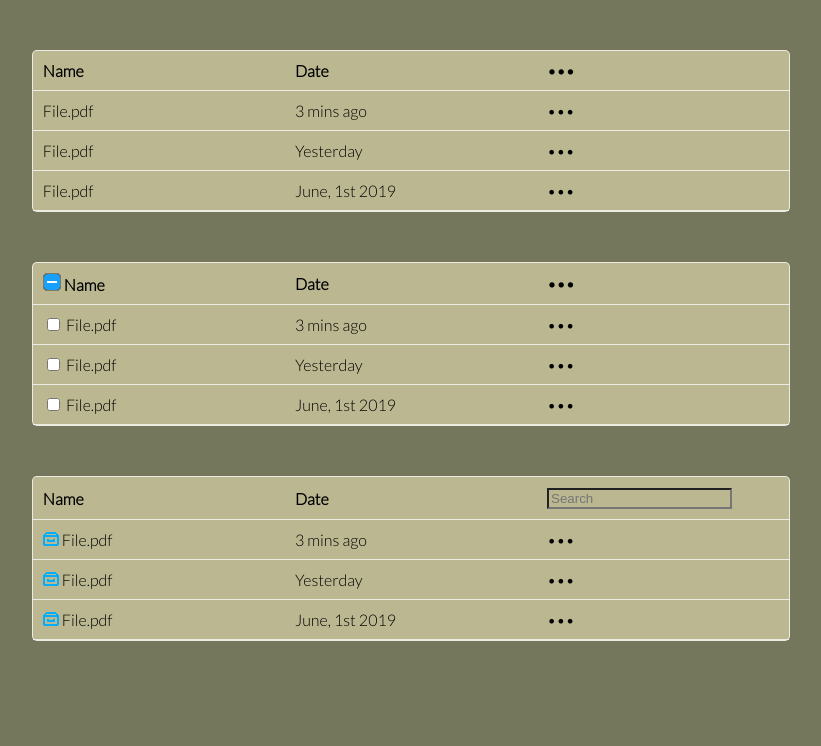
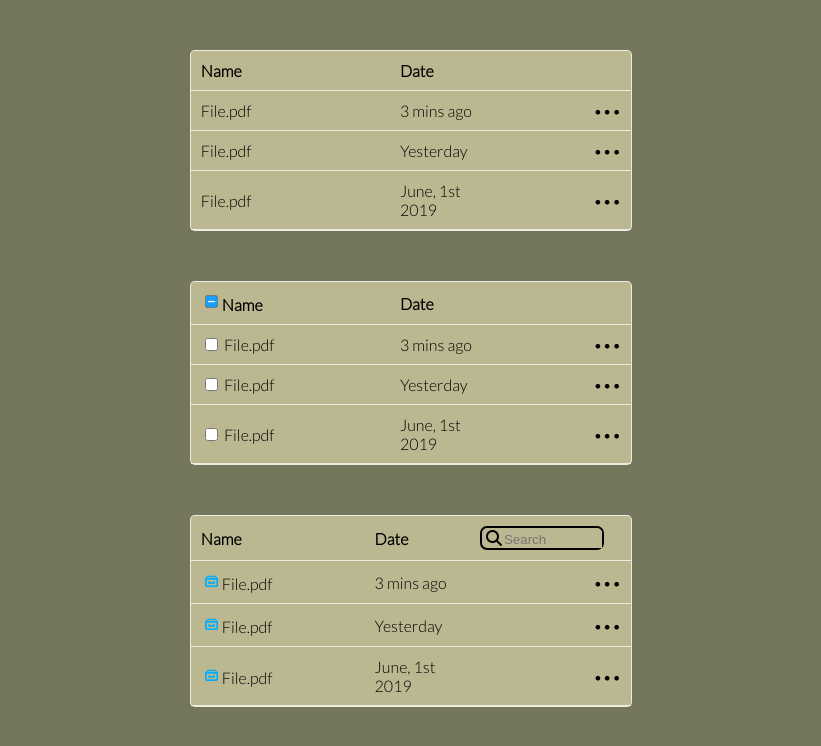
Before and after one commit to yArGit/HW3, a plain HTML site: page index.html in a window 1280 px wide. Shown: the whole page, without its empty margins (229-1050 px from the left). Drawn offline with Linux system fonts and the light colour scheme.

Commit message:
Lupa+;replased area;Name\-;</html>+;

```diff
--- a/index.html
+++ b/index.html
@@ -4,6 +4,7 @@
     <meta charset="UTF-8">
     <meta name="viewport" content="width=device-width, user-scalable=no, initial-scale=1.0, maximum-scale=1.0, minimum-scale=1.0">
     <link rel="stylesheet" href="style.css">
+    <script src="https://use.fontawesome.com/0438b6f729.js"></script>
     </head>
 <body>
     <main>
@@ -12,25 +13,25 @@
                 <thead>
                     <tr>
                         <th>Name</th>
-                        <th>Date</th>
-                        <th>•••</th>
+                        <th class="mid-td">Date</th>
+                        <th class="right-td"></th>
                     </tr>
                 </thead>
                 <tbody>
                     <tr>
                         <td>File.pdf</td>
-                        <td>3 mins ago</td>
-                        <td>•••</td>
+                        <td class="mid-td">3 mins ago</td>
+                        <td class="right-td">•••</td>
                     </tr>
                     <tr>
                         <td>File.pdf</td>
-                        <td>Yesterday</td>
-                        <td>•••</td>
+                        <td class="mid-td">Yesterday</td>
+                        <td class="right-td">•••</td>
                     </tr>
                     <tr>
                         <td>File.pdf</td>
-                        <td>June, 1st 2019</td>
-                        <td>•••</td>
+                        <td class="mid-td">June, 1st 2019</td>
+                        <td class="right-td">•••</td>
                     </tr>
                 </tbody>
             </table>
@@ -39,26 +40,26 @@
             <table>
                 <thead>
                     <tr>
-                        <th><img src="img/2.png">Name</th>
-                        <th>Date</th>
-                        <th>•••</th>
+                        <th><img src="img/2.png" alt="minus">Name</th>
+                        <th class="mid-td">Date</th>
+                        <th class="right-td"></th>
                     </tr>
                 </thead>
                 <tbody>
                     <tr>
-                        <td><input type="checkbox" id="name" name="name" value="file"> <label for="File">File.pdf</label></td>
-                        <td>3 mins ago</td>
-                        <td>•••</td>
+                        <td><input type="checkbox" id="name1" name="name1" value="file"> <label for="File">File.pdf</label></td>
+                        <td class="mid-td">3 mins ago</td>
+                        <td class="right-td">•••</td>
                     </tr>
                     <tr>
-                        <td><input type="checkbox" id="name" name="name" value="file"> <label for="File">File.pdf</label></td>
-                        <td>Yesterday</td>
-                        <td>•••</td>
+                        <td><input type="checkbox" id="name2" name="name2" value="file"> <label for="File">File.pdf</label></td>
+                        <td class="mid-td">Yesterday</td>
+                        <td class="right-td">•••</td>
                     </tr>
                     <tr>
-                        <td><input type="checkbox" id="name" name="name" value="file"> <label for="File">File.pdf</label></td>
-                        <td>June, 1st 2019</td>
-                        <td>•••</td>
+                        <td><input type="checkbox" id="name3" name="name3" value="file"> <label for="File">File.pdf</label></td>
+                        <td class="mid-td">June, 1st 2019</td>
+                        <td class="right-td">•••</td>
                     </tr>
                 </tbody>
             </table>
@@ -68,28 +69,29 @@
                 <thead>
                     <tr>
                         <th>Name</th>
-                        <th>Date</th>
-                        <th><input class="search" type="search" placeholder="Search"></th>
+                        <th class="mid-td">Date</th>
+                        <th class="right-td"><div class="search-place"><i class="fa fa-search" aria-hidden="true"></i><input class="search" type="search" placeholder="Search"></div></th>
                     </tr>
                 </thead>
                 <tbody>
                     <tr>
-                        <td><img src="img/1.ico">File.pdf</td>
-                        <td>3 mins ago</td>
-                        <td>•••</td>
+                        <td><img src="img/1.ico" alt="box">File.pdf</td>
+                        <td class="mid-td">3 mins ago</td>
+                        <td class="right-td">•••</td>
                     </tr>
                     <tr>
-                        <td><img src="img/1.ico">File.pdf</td>
-                        <td>Yesterday</td>
-                        <td>•••</td>
+                        <td><img src="img/1.ico" alt="box">File.pdf</td>
+                        <td class="mid-td">Yesterday</td>
+                        <td class="right-td">•••</td>
                     </tr>
                     <tr>
-                        <td><img src="img/1.ico">File.pdf</td>
-                        <td>June, 1st 2019</td>
-                        <td>•••</td>
+                        <td><img src="img/1.ico" alt="box">File.pdf</td>
+                        <td class="mid-td">June, 1st 2019</td>
+                        <td class="right-td">•••</td>
                     </tr>
                 </tbody>
             </table>
         </div>
             </main>
 </body>
+</html>
--- a/style.css
+++ b/style.css
@@ -13,7 +13,7 @@ body {
 table {
     position: relative;
     margin:auto;
-    width: 60%;
+    width: 35%;
     border: 1px solid rgba(255, 255, 255, 0.733);
     background-color: rgb(187, 184, 145);
     border-radius: 5px;
@@ -30,8 +30,10 @@ th, td {
 }
 
 img {
-    margin-right: 3px;
-}
+    width: 13px;
+    height: 13px;
+    margin: 3px 4px;
+    }
 
 .item {
     margin-top: 50px;
@@ -39,4 +41,23 @@ img {
 
 .search {
     background: rgb(187, 184, 145);
+    border: none;
+    outline: none;
+    width: 100px;
 }
+
+.search-place {
+    background: rgb(187, 184, 145);
+    border: 2px solid black;
+    border-radius: 7px;
+    width: 120px;
+}
+
+.mid-td {
+    width: 20%;
+}
+
+.right-td {
+    text-align: right;
+    width: 20%;
+}
```
